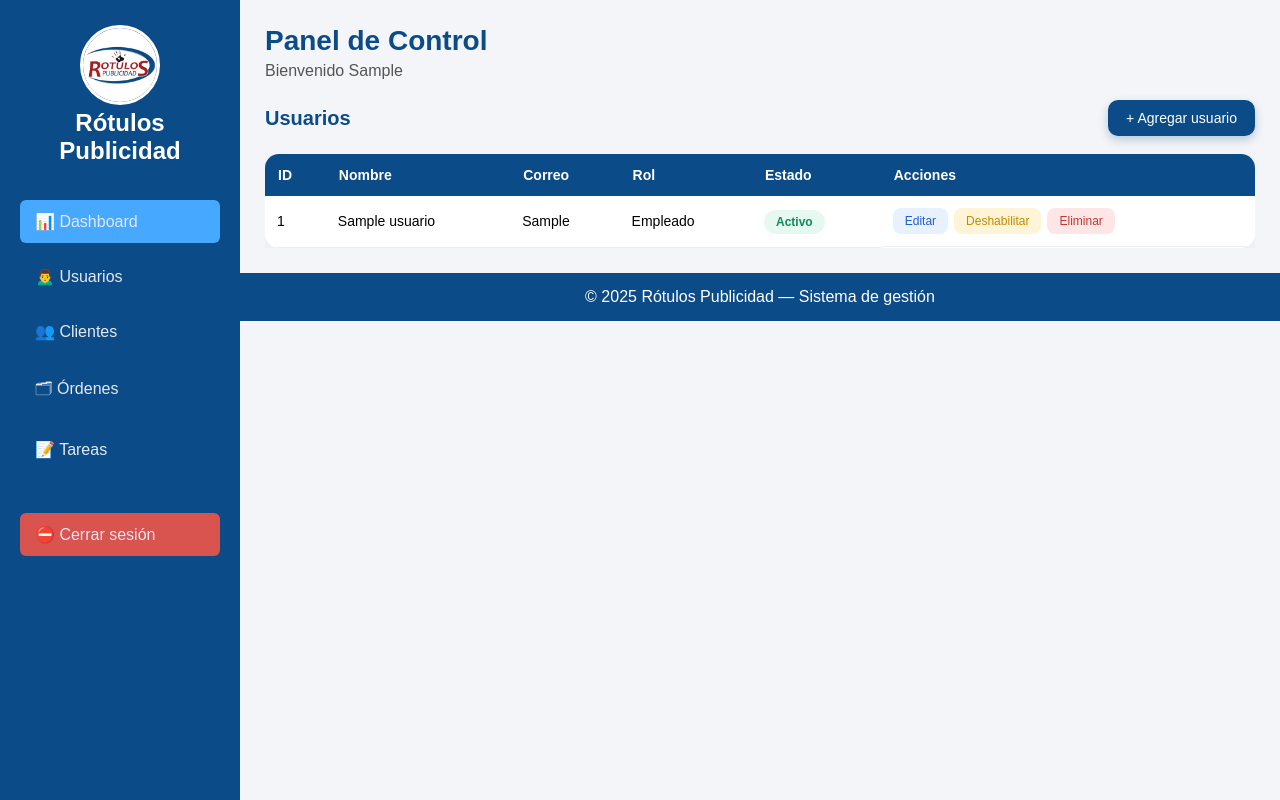
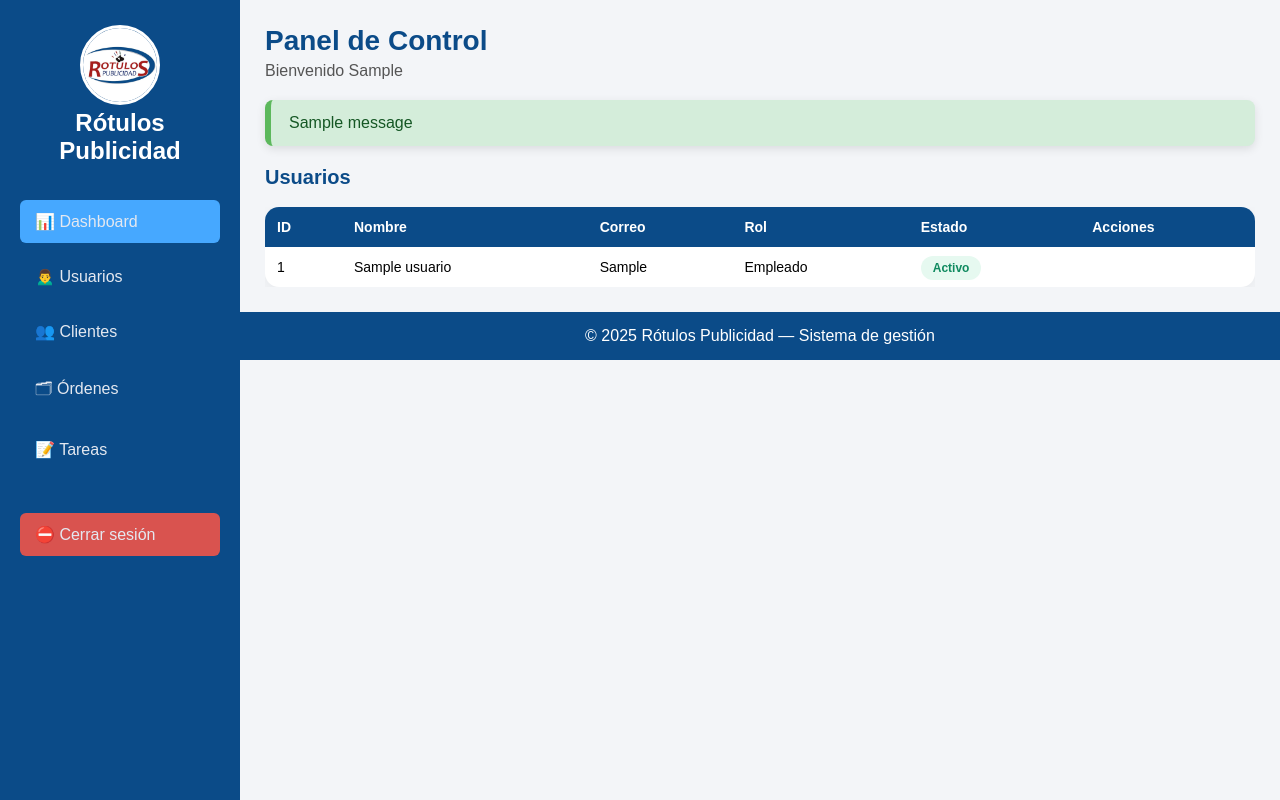
Before and after one commit to tnarvaez006-del/Rpublix, a Django app: page /usuarios/ in a window 1280 px wide. Run offline with Django 5.2, Linux system fonts and the light colour scheme; a user stored in the database is signed in; tables that the repository leaves empty hold one stand-in row (values such as "Sample post"); one stand-in notice (Sample message) is shown.

Commit message:
bdhbsdahbdjsadjbdjabo

```diff
--- a/RPubliX/urls.py
+++ b/RPubliX/urls.py
@@ -17,6 +17,7 @@ Including another URLconf
 from django.contrib import admin
 from django.urls import path, include
 
+
 urlpatterns = [
     path('admin/', admin.site.urls),
     path('', include('appR.urls')),   # Página principal ahora es login
--- a/appR/static/appR/css/dashboard.css
+++ b/appR/static/appR/css/dashboard.css
@@ -5,6 +5,7 @@
     --rojo: #d9534f;
     --verde: #5cb85c;
     --amarillo: #f0ad4e;
+    --info: #17a2b8;
     --sombra: 0 3px 10px rgba(0,0,0,.1);
     --radio: 14px;
     --trans: .3s ease;
@@ -87,6 +88,49 @@ body {
     color: #555;
 }
 
+/* MENSAJES */
+.messages-container{
+    margin: 20px 0;
+}
+
+.alert{
+    padding: 14px 18px;
+    border-radius: 8px;
+    margin-bottom: 12px;
+    font-weight: 500;
+    box-shadow: var(--sombra);
+    animation: fadeIn .4s ease;
+}
+
+.alert.success{
+    background: #d4edda;
+    color: #155724;
+    border-left: 6px solid var(--verde);
+}
+
+.alert.error{
+    background: #f8d7da;
+    color: #721c24;
+    border-left: 6px solid var(--rojo);
+}
+
+.alert.warning{
+    background: #fff3cd;
+    color: #856404;
+    border-left: 6px solid var(--amarillo);
+}
+
+.alert.info{
+    background: #d1ecf1;
+    color: #0c5460;
+    border-left: 6px solid var(--info);
+}
+
+@keyframes fadeIn{
+    from{opacity:0; transform: translateY(-6px);}
+    to{opacity:1; transform: translateY(0);}
+}
+
 /* BOTÓN */
 .menu-toggle {
     display: none;
@@ -122,7 +166,7 @@ body {
     transition: var(--trans);
 }
 
-/* ================= RESPONSIVE ================= */
+/* RESPONSIVE */
 @media (max-width: 900px) {
 
     .menu-toggle {
--- a/appR/static/appR/css/usuarios.css
+++ b/appR/static/appR/css/usuarios.css
@@ -62,16 +62,10 @@ thead {
     color: #fff;
 }
 
-th {
-    padding: 13px;
+th, td {
+    padding: 12px;
     font-size: 14px;
     text-align: left;
-}
-
-td {
-    padding: 12px;
-    font-size: 14px;
-    border-bottom: 1px solid #eee;
 }
 
 tbody tr:hover {
@@ -116,50 +110,13 @@ tbody tr:hover {
     display: inline-block;
 }
 
-.btn.small {
-    font-size: 12px;
-}
+.btn.edit { background: #e8f1ff; color: #1d5fd1; }
+.btn.warn { background: #fff4d6; color: #c28a00; }
+.btn.success { background: #e6f9f0; color: #0f8a5f; }
+.btn.danger { background: #ffe6e6; color: #c0392b; }
 
-/* colores */
-
-.btn.edit {
-    background: #e8f1ff;
-    color: #1d5fd1;
-}
-
-.btn.edit:hover {
-    background: #1d5fd1;
-    color: #fff;
-}
-
-.btn.warn {
-    background: #fff4d6;
-    color: #c28a00;
-}
-
-.btn.warn:hover {
-    background: #c28a00;
-    color: #fff;
-}
-
-.btn.success {
-    background: #e6f9f0;
-    color: #0f8a5f;
-}
-
-.btn.success:hover {
-    background: #0f8a5f;
-    color: #fff;
-}
-
-.btn.danger {
-    background: #ffe6e6;
-    color: #c0392b;
-}
-
-.btn.danger:hover {
-    background: #c0392b;
-    color: #fff;
+.btn:hover {
+    filter: brightness(0.9);
 }
 
 /* ================= ACCIONES ================= */
@@ -173,15 +130,7 @@ tbody tr:hover {
 /* ================= RESPONSIVE ================= */
 
 @media (max-width: 768px) {
-
-    thead {
-        display: none;
-    }
-
-    table {
-        box-shadow: none;
-        background: transparent;
-    }
+    thead { display: none; }
 
     table tr {
         display: block;
--- a/appR/templates/appR/dashboard_P.html
+++ b/appR/templates/appR/dashboard_P.html
@@ -1,6 +1,7 @@
 {% load static %}
 <!DOCTYPE html>
 <html lang="es">
+
 <head>
     <meta charset="UTF-8">
     <meta name="viewport" content="width=device-width, initial-scale=1.0">
@@ -8,12 +9,10 @@
 
     <link rel="stylesheet" href="{% static 'appR/css/dashboard.css' %}">
     {% block extra_css %}{% endblock %}
-
 </head>
 
 <body>
 
-<!-- OVERLAY -->
     <div class="overlay" id="overlay"></div>
 
     <!-- SIDEBAR -->
@@ -36,13 +35,23 @@
     <!-- MAIN -->
     <div class="main">
 
-    <!-- BOTÓN HAMBURGUESA -->
         <button class="menu-toggle" id="menuToggle">☰</button>
 
         <header class="header">
             <h1>Panel de Control</h1>
             <p>Bienvenido {{ user.first_name }}</p>
         </header>
+
+        <!-- 🔔 MENSAJES DEL SISTEMA -->
+        {% if messages %}
+        <div class="messages-container">
+            {% for message in messages %}
+            <div class="alert {{ message.tags }}">
+                {{ message }}
+            </div>
+            {% endfor %}
+        </div>
+        {% endif %}
 
         <main>
             {% block contenido_dashboard %}
@@ -56,5 +65,7 @@
     </footer>
 
     <script src="{% static 'appR/js/dashboard.js' %}"></script>
+
 </body>
+
 </html>
--- a/appR/templates/appR/dashboard_usuarios.html
+++ b/appR/templates/appR/dashboard_usuarios.html
@@ -11,13 +11,15 @@
 
     <div class="header-panel">
         <h2>Usuarios</h2>
+
+        {% if request.user.rol != "Empleado" %}
         <a href="{% url 'agregar_usuario' %}" class="btn-add">
             + Agregar usuario
         </a>
+        {% endif %}
     </div>
 
     <div class="table-container">
-
         <table>
             <thead>
                 <tr>
@@ -47,19 +49,30 @@
                     </td>
 
                     <td data-label="Acciones" class="acciones">
+
+                        {# ================= EDITAR ================= #}
+                        {% if request.user.rol == "Admin" or request.user.rol == "Privilegiado" and u.rol != "Admin" %}
                             <a href="{% url 'editar_usuario' u.id %}" class="btn small edit">Editar</a>
+                        {% endif %}
 
+                        {# ============ HABILITAR / DESHABILITAR ============ #}
+                        {% if request.user.rol == "Admin" or request.user.rol == "Privilegiado" and u.rol != "Admin" %}
                             {% if u.is_active %}
                                 <a href="{% url 'deshabilitar_usuario' u.id %}" class="btn small warn">Deshabilitar</a>
                             {% else %}
                                 <a href="{% url 'habilitar_usuario' u.id %}" class="btn small success">Habilitar</a>
                             {% endif %}
+                        {% endif %}
 
+                        {# ================= ELIMINAR ================= #}
+                        {% if request.user.rol == "Admin" or request.user.rol == "Privilegiado" and u.rol != "Admin" %}
                             <a href="{% url 'eliminar_usuario' u.id %}"
                                class="btn small danger"
                                onclick="return confirm('¿Seguro que deseas eliminar este usuario?');">
                                Eliminar
                             </a>
+                        {% endif %}
+
                     </td>
                 </tr>
 
@@ -72,7 +85,6 @@
                 {% endfor %}
             </tbody>
         </table>
-
     </div>
 
 </section>
--- a/appR/views.py
+++ b/appR/views.py
@@ -41,9 +41,14 @@ def dashboard_view(request):
     return redirect('inicio')
 
 
-@login_required(login_url='login')
 def usuarios_view(request):
-    usuarios = Usuario.objects.all()
+    user = request.user
+
+    if user.rol == "Empleado":
+        usuarios = Usuario.objects.filter(id=user.id)
+    else:
+        usuarios = Usuario.objects.all()
+
     return render(request, "appR/dashboard_usuarios.html", {"usuarios": usuarios})
 
 
@@ -93,36 +98,70 @@ def agregar_usuario_view(request):
 @login_required(login_url='login')
 def editar_usuario(request, user_id):
     usuario = get_object_or_404(Usuario, id=user_id)
+    user = request.user
+
+    # Empleado bloqueado
+    if user.rol == "Empleado":
+        messages.error(request, "No tienes permisos.")
+        return redirect("list")
+
+    # Privilegiado no puede tocar Admin
+    if user.rol == "Privilegiado" and usuario.rol == "Admin":
+        messages.error(request, "No puedes editar a un Admin.")
+        return redirect("list")
 
     if request.method == "POST":
-        usuario.nombre_completo = request.POST["nombre_completo"]
-        usuario.correo_empresarial = request.POST["correo_empresarial"]
-        usuario.rol = request.POST["rol"]
+        usuario.nombre_completo = request.POST.get("nombre_completo")
+        usuario.correo_empresarial = request.POST.get("correo_empresarial")
+        usuario.rol = request.POST.get("rol")
 
         pass1 = request.POST.get("password")
         pass2 = request.POST.get("password_confirm")
 
-        # Validación de contraseña
-        if pass1 or pass2:              # Solo si se intenta cambiar
+        if pass1 or pass2:
             if pass1 != pass2:
                 messages.error(request, "Las contraseñas no coinciden.")
                 return render(request, "appR/editar_usuario.html", {"usuario": usuario})
-
             usuario.set_password(pass1)
 
         usuario.save()
-        messages.success(request, "Usuario actualizado correctamente.")
+        messages.success(request, "Usuario actualizado.")
         return redirect("list")
 
     return render(request, "appR/editar_usuario.html", {"usuario": usuario})
 
 
 
+
 @login_required(login_url='login')
 def deshabilitar_usuario(request, user_id):
     usuario = get_object_or_404(Usuario, id=user_id)
+    solicitante = request.user
+
+    # 🚫 No puede deshabilitarse a sí mismo
+    if solicitante.id == usuario.id:
+        messages.error(request, "No puedes deshabilitar tu propio usuario.")
+        return redirect('list')
+
+    # 🚫 Empleado no tiene permisos
+    if solicitante.rol == "Empleado":
+        messages.error(request, "No tienes permisos para realizar esta acción.")
+        return redirect('list')
+
+    # 🚫 Privilegiado no puede deshabilitar Admin
+    if solicitante.rol == "Privilegiado" and usuario.rol == "Admin":
+        messages.error(request, "Un usuario Privilegiado no puede deshabilitar a un Admin.")
+        return redirect('list')
+
+    # 🚫 Nadie puede deshabilitar a un Admin (extra seguridad)
+    if usuario.rol == "Admin":
+        messages.error(request, "No se puede deshabilitar a un usuario Admin.")
+        return redirect('list')
+
     usuario.is_active = False
     usuario.save()
+
+    messages.success(request, "Usuario deshabilitado correctamente.")
     return redirect('list')
 
 
@@ -134,11 +173,34 @@ def habilitar_usuario(request, user_id):
     return redirect('list')
 
 
+from django.contrib.auth import logout
+
 @login_required(login_url='login')
 def eliminar_usuario(request, user_id):
+    user = request.user
     usuario = get_object_or_404(Usuario, id=user_id)
+
+    # ❌ No puede eliminarse a sí mismo
+    if usuario == user:
+        messages.error(request, "No puedes eliminar tu propio usuario.")
+        return redirect("list")
+
+    # ❌ Empleado no puede eliminar
+    if user.rol == "Empleado":
+        messages.error(request, "No tienes permisos.")
+        return redirect("list")
+
+    # ❌ Privilegiado no puede eliminar Admin
+    if user.rol == "Privilegiado" and usuario.rol == "Admin":
+        messages.error(request, "No puedes eliminar a un Admin.")
+        return redirect("list")
+
     usuario.delete()
-    return redirect('list')
+    messages.success(request, "Usuario eliminado.")
+    return redirect("list")
+
+
+
 
 
 # ============================
@@ -222,14 +284,23 @@ def cliente_editar(request, id):
 
 @login_required
 def ordenes_list(request):
-    ordenes = Orden.objects.select_related(
-        "cliente",
-        "responsable"
-    ).order_by("-fecha_creacion")
+    user = request.user
+
+    if user.rol == "Admin":
+        ordenes = Orden.objects.select_related(
+            "cliente",
+            "responsable"
+        ).order_by("-fecha_creacion")
+    else:
+        ordenes = Orden.objects.select_related(
+            "cliente",
+            "responsable"
+        ).filter(responsable=user).order_by("-fecha_creacion")
 
     return render(request, "appR/ordenes_list.html", {
         "ordenes": ordenes
     })
+
 
 @login_required
 def crear_orden(request):
@@ -265,22 +336,26 @@ def crear_orden(request):
     return render(request, "appR/orden_form.html", {"form": form})
 
 
-# views.py
+def validar_acceso_orden(request, orden):
+    if request.user.rol != "Admin" and orden.responsable != request.user:
+        return False
+    return True
+
+
 @login_required
 def orden_edit(request, orden_id):
     orden = get_object_or_404(Orden, pk=orden_id)
+
+    if not validar_acceso_orden(request, orden):
+        return redirect("ordenes_list")
+
     form = OrdenForm(request.POST or None, instance=orden)
-
-    # Preparamos los items existentes
     items = orden.items.all().prefetch_related('requerimientos')
 
     if request.method == "POST" and form.is_valid():
         form.save()
-
-        # Eliminamos items antiguos y requerimientos para reemplazar por los nuevos del form
         orden.items.all().delete()
 
-        # Guardamos los nuevos items y requerimientos
         items_nombres = request.POST.getlist("item_nombre[]")
         items_cantidades = request.POST.getlist("item_cantidad[]")
 
@@ -299,7 +374,7 @@ def orden_edit(request, orden_id):
     return render(request, "appR/orden_form.html", {
         "form": form,
         "editando": True,
-        "items": items,  # enviamos los items existentes al template
+        "items": items,
     })
 
 
@@ -307,7 +382,9 @@ def orden_edit(request, orden_id):
 def orden_detail(request, orden_id):
     orden = get_object_or_404(Orden, id=orden_id)
 
-    # Prepara los items con sus requerimientos
+    if not validar_acceso_orden(request, orden):
+        return redirect("ordenes_list")
+
     items_con_req = []
     for item in orden.items.all():
         requerimientos = item.requerimientos.all()
@@ -327,6 +404,9 @@ def orden_detail(request, orden_id):
 def orden_delete(request, pk):
     orden = get_object_or_404(Orden, pk=pk)
 
+    if not validar_acceso_orden(request, orden):
+        return redirect("ordenes_list")
+
     if request.method == "POST":
         orden.delete()
         messages.success(request, "Orden eliminada correctamente")
@@ -334,28 +414,38 @@ def orden_delete(request, pk):
 
     return redirect("orden_detail", pk=pk)
 
+
+
+
 @login_required(login_url='login')
 def dasboard_layaut_Principal_view(request):
     today = now().date()
+    user = request.user
+
+    # 🔥 FILTRO BASE SEGÚN ROL
+    if user.rol == "Admin":
+        ordenes = Orden.objects.all()
+    else:
+        ordenes = Orden.objects.filter(responsable=user)
 
     # ================= TARJETAS =================
-    total_orders = Orden.objects.count()
+    total_orders = ordenes.count()
 
-    in_progress = Orden.objects.filter(
+    in_progress = ordenes.filter(
         estado="En proceso"
     ).count()
 
-    finished_orders = Orden.objects.filter(
+    finished_orders = ordenes.filter(
         estado="Completado"
     ).count()
 
-    late_orders = Orden.objects.filter(
+    late_orders = ordenes.filter(
         estado="En proceso",
         fecha_entrega__lt=today
     ).count()
 
     # ================= ÓRDENES RECIENTES =================
-    recent_orders = Orden.objects.select_related("cliente") \
+    recent_orders = ordenes.select_related("cliente") \
         .order_by("-fecha_creacion")[:5]
 
     for order in recent_orders:
@@ -366,41 +456,42 @@ def dasboard_layaut_Principal_view(request):
         else:
             order.progress = 0
 
-    # ================= SEMÁFORO DE ÓRDENES =================
-    late_count = Orden.objects.filter(
+    # ================= SEMÁFORO =================
+    late_count = ordenes.filter(
         estado="En proceso",
         fecha_entrega__lt=today
     ).count()
 
-    risk_count = Orden.objects.filter(
+    risk_count = ordenes.filter(
         estado="En proceso",
         fecha_entrega=today
     ).count()
 
-    ontime_count = Orden.objects.filter(
+    ontime_count = ordenes.filter(
         estado="En proceso",
         fecha_entrega__gt=today
     ).count()
 
     # ================= SERVICIOS RECIENTES =================
-    recent_services = ItemServicio.objects.select_related(
-        "orden"
-    ).order_by("-id")[:6]
+    if user.rol == "Admin":
+        recent_services = ItemServicio.objects.select_related("orden") \
+            .order_by("-id")[:6]
+    else:
+        recent_services = ItemServicio.objects.select_related("orden") \
+            .filter(orden__responsable=user) \
+            .order_by("-id")[:6]
 
     context = {
         "total_orders": total_orders,
         "in_progress": in_progress,
         "finished_orders": finished_orders,
         "late_orders": late_orders,
-
         "recent_orders": recent_orders,
-
         "late_count": late_count,
         "risk_count": risk_count,
         "ontime_count": ontime_count,
-
         "recent_services": recent_services,
-        "user": request.user,
+        "user": user,
     }
 
     return render(
@@ -415,6 +506,10 @@ def orden_revision(request, orden_id):
 
     orden = get_object_or_404(Orden, id=orden_id)
 
+    # 🔐 BLOQUEO DE SEGURIDAD
+    if not validar_acceso_orden(request, orden):
+        return redirect("ordenes_list")
+
     if request.method == "POST":
         item_id = request.POST.get("item_id")
         estado = request.POST.get("estado")
@@ -423,7 +518,7 @@ def orden_revision(request, orden_id):
         item.estado = estado
         item.save()
 
-        # 🔥 actualizar estado general de la orden
+        # actualizar estado general
         actualizar_estado_orden(orden)
 
         return redirect("orden_revision", orden_id=orden.id)
@@ -434,6 +529,7 @@ def orden_revision(request, orden_id):
         "orden": orden,
         "servicios": servicios
     })
+
 
 
 
```
Also changed, not shown: appR/templates/appR/dasboard_layaut_Principal.html (+4 -23 lines), appR/templates/appR/editar_usuario.html (+17 -8 lines), appR/templates/appR/login.html (+10 -5 lines), appR/templates/appR/orden_form.html (indentation only). Lines whose indentation alone changed are shown as unchanged.
